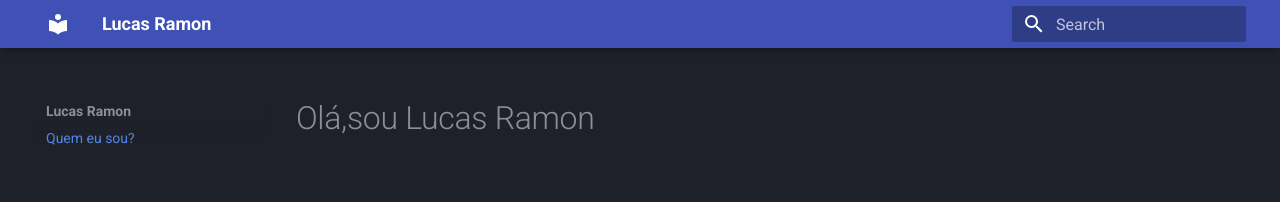
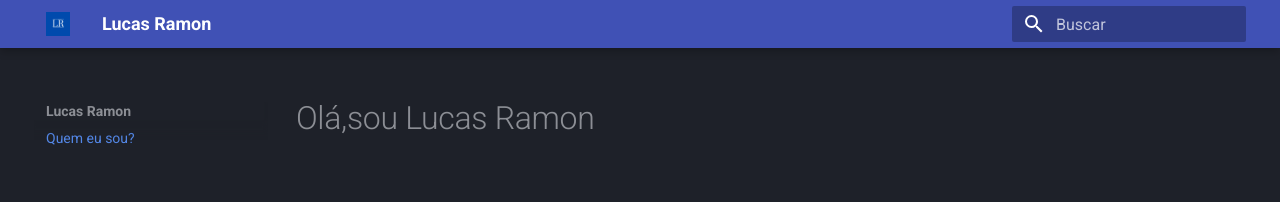
Before and after one commit to lramon2001/lramon2001.github.io, an MkDocs documentation site: the page built from docs/index.md, in a window 1280 px wide. Shown: the top 202 px of the page. Built offline with MkDocs 1.6.1 and Material for MkDocs 9.7.7, drawn with Linux system fonts in a browser that asks for light colours.

Commit message:
Update mkdocs.yml

```diff
--- a/mkdocs.yml
+++ b/mkdocs.yml
@@ -2,10 +2,10 @@ site_name: Lucas Ramon
 
 theme:
   name: material
+  language: 'pt'
+  logo: media/logoLR.png
   palette:
     scheme: slate
-    language: 'pt'
-    logo: media/logoLR.png
     favicon: media/logoLR.png
 nav:
 - Quem eu sou? : index.md
```
